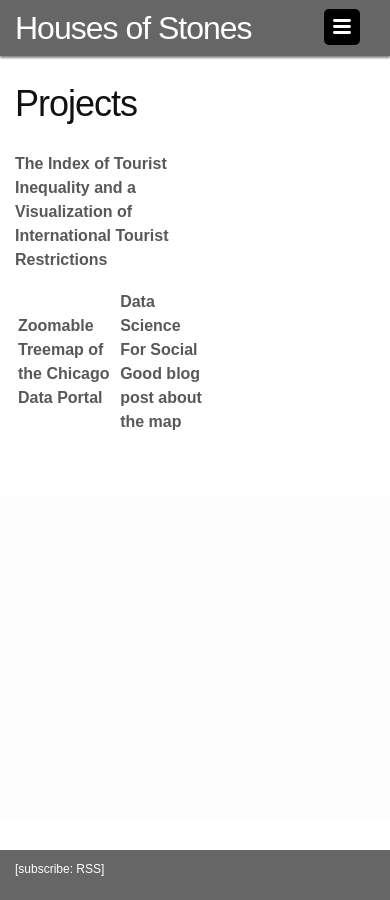
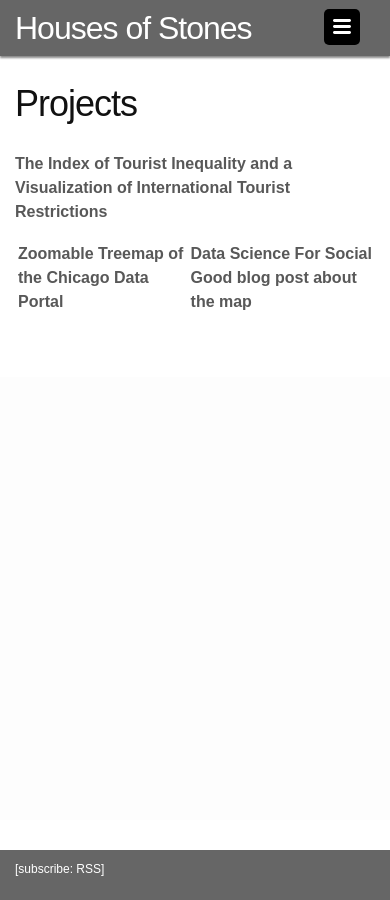
Before and after one commit to housesofstones/housesofstones.github.io, a Jekyll site: the page built from projects/index.md, in a window 390 px wide. Built offline with Jekyll 4.4.1, drawn with Linux system fonts in a browser that asks for light colours; nearby versions of some CDN libraries.

Commit message:
Update hoscustom.css

```diff
--- a/css/hoscustom.css
+++ b/css/hoscustom.css
@@ -182,7 +182,7 @@ body {
     .wrapper {
         max-width: 150vw;
     }
-    .page-content {
+    .gist, .post-content, .page-content {
         max-width: 125vw;
     }
 }
@@ -239,11 +239,4 @@ body {
     .post-title {
        max-width: 75%;
     }
-
-    .post-content {
-        max-width: 55%;
-    }
-    .gist {
-        max-width: 99%;
-    }
 }
```
